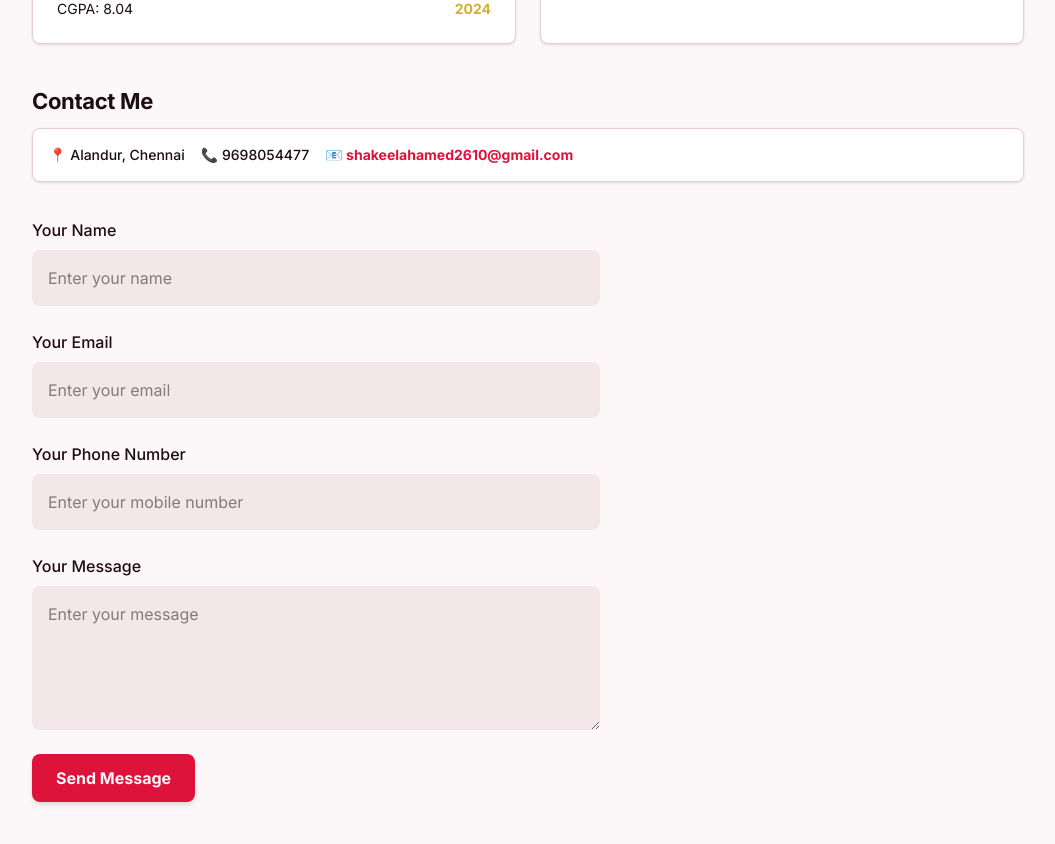
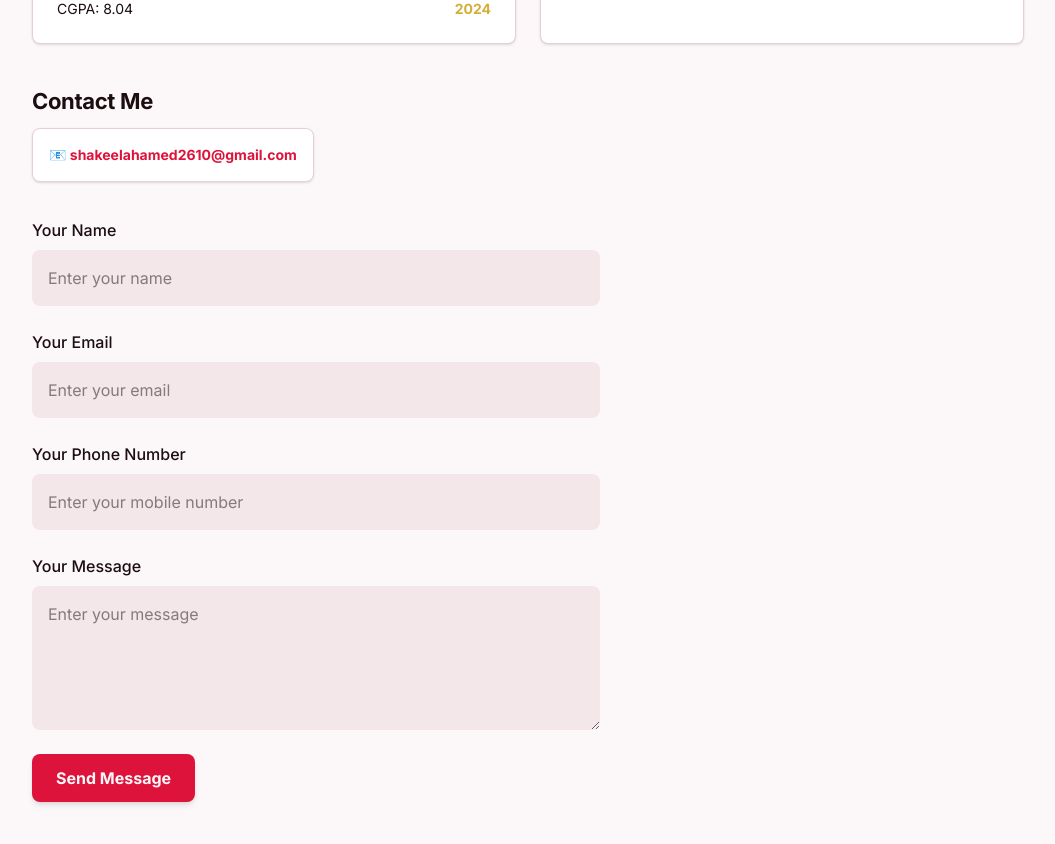
Before and after one commit to shakeel2002/my-portfolio, a React (Vite) app: page / in a window 1280 px wide. Shown: the part 3300-4144 px from the top of the page, without its empty margins (112-1167 px from the left). Built offline with nearby package versions, Linux system fonts and the light colour scheme.

Commit message:
Update Resume

```diff
--- a/src/components/Contact.jsx
+++ b/src/components/Contact.jsx
@@ -33,12 +33,9 @@ const Contact = () => {
         Contact Me
       </h2>
 
-      {/* Contact Details Card */}
+      {/* Contact Details Card - ONLY EMAIL */}
       <div className="px-4 mb-6">
-        {/* Changed to flex-col on mobile for better stacking */}
-        <div className="flex flex-col sm:flex-row flex-wrap gap-4 text-sm font-medium text-stitch-black bg-stitch-card p-4 rounded-lg border border-stitch-pink shadow-sm">
-          <span>📍 Alandur, Chennai</span>
-          <span>📞 9698054477</span>
+        <div className="inline-block text-sm font-medium text-stitch-black bg-stitch-card p-4 rounded-lg border border-stitch-pink shadow-sm">
           <span className="text-stitch-red font-bold break-all">
             📧 shakeelahamed2610@gmail.com
           </span>
```
Also changed, not shown: 1 other file (tests, documents, lock files or other folders).
